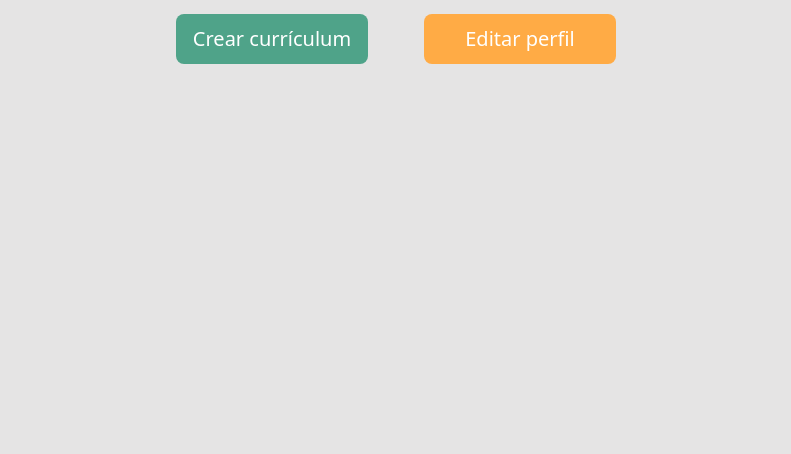
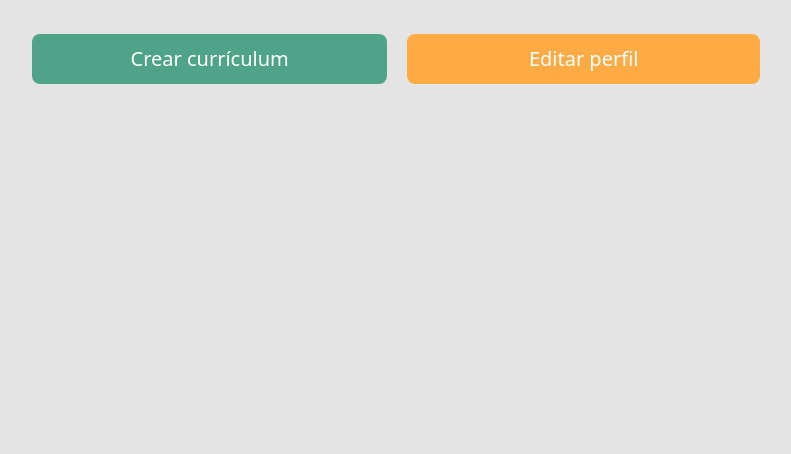
Before and after one commit to Chusneo04/ProyectoFinal-TFG, a Flask app: template src/templates/perfil.html in a window 1280 px wide. Shown: the part 202-656 px from the top of the page, without its empty margins (244-1035 px from the left). Run offline with Flask 3, Linux system fonts and the light colour scheme; the template is opened without the code that fills it, so the values that code supplies are empty.

Commit message:
Solucionados los ultimos errores de diseño en las interfaces de perfil y admin y solucionado también un error de obtención de currículums en admin

```diff
--- a/src/run.py
+++ b/src/run.py
@@ -7,4 +7,4 @@ app = create_app()
 
 
 if __name__ == "__main__":
-    app.run()
+    app.run(debug=True)
--- a/src/templates/admin.html
+++ b/src/templates/admin.html
@@ -36,7 +36,7 @@
                 {% for curriculum in usuario.curriculums %}
                 <!-- Por cada uno de los curriculums muestra la imagen de su plantilla, un boton para editarlo y un boton para eliminarlo -->
                 <div>
-                    <img src="../static/img/plantilla{{curriculum['plantilla']}}.png" alt="Plantilla {{ curriculum['plantilla'] }}" class=" w-[20rem] h-[27rem]">
+                    <img src="../static/img/plantilla{{curriculum['plantilla']}}.png" alt="Plantilla {{ curriculum['plantilla'] }}" class=" w-[20rem] h-[27rem] mt-[20px]">
                     <div class="flex w-full items-center justify-evenly mt-[10px]">
                         <a href="/editar_curriculum/{{ curriculum['id_curriculum'] }}" class="bg-[#FFAB45] w-[50px] h-[50px] flex items-center justify-center rounded-full pointer"><i class="fa-solid fa-pen-to-square text-[white]"></i></a>
 
--- a/src/templates/perfil.html
+++ b/src/templates/perfil.html
@@ -17,19 +17,19 @@
         {% endfor %}
         {% endif %}
         {% endwith %}
-        <h1 class="text-[20px] sm:text-[45px] lg:text-[45px] font-bold mt-[10px]">Bienvenido a tu perfil, {{usuario.nombre}}</h1>
+        <h1 class="text-[20px] sm:text-[45px] lg:text-[45px] font-bold mt-[10px] text-center">Bienvenido a tu perfil, {{usuario.nombre}}</h1>
 
 
 
-        <div class="w-full lg:w-[40%] flex items-center justify-evenly mt-[10px] gap-[20px]">
-            <a href="/elegir_plantilla" class="bg-[#4fa389] text-[16px] sm:text-[20px] text-[white] h-[50px] w-[8rem] sm:w-[12rem] rounded-[8px] flex items-center justify-center">Crear currículum</a>
-            <a href="/editar_perfil" class="bg-[#FFAB45] text-[16px] sm:text-[20px] text-[white] h-[50px] w-[8rem] sm:w-[12rem] rounded-[8px] flex items-center justify-center">Editar perfil</a>
-            {% if usuario.nombre == 'Administrador' %}
-            <a href="/admin" class="bg-blue-500 text-[16px] sm:text-[20px] text-[white] h-[50px] w-[8rem] sm:w-[12rem] rounded-[8px] flex items-center justify-center">Administrar</a>
+        <div class="w-full lg:w-[60%] flex items-center justify-evenly mt-[10px] gap-[20px] p-[20px]">
+            <a href="/elegir_plantilla" class="bg-[#4fa389] text-[16px] sm:text-[20px] text-[white] h-[50px] w-[8rem] sm:w-[12rem] md:w-[30rem] rounded-[8px] flex items-center text-center p-[5px] justify-center">Crear currículum</a>
+            <a href="/editar_perfil" class="bg-[#FFAB45] text-[16px] sm:text-[20px] text-[white] h-[50px] w-[8rem] sm:w-[12rem] md:w-[30rem] rounded-[8px] flex items-center text-center justify-center">Editar perfil</a>
+            {% if usuario.correo == 'infocurriculum360@gmail.com' %}
+            <a href="/admin" class="bg-blue-500 text-[16px] sm:text-[20px] text-[white] h-[50px] w-[8rem] sm:w-[12rem] md:w-[30rem] rounded-[8px] flex items-center justify-center">Administrar</a>
             {% endif %}
         </div>
         <div class="w-full flex flex-col items-center justify-center mt-[20px] lg:mt-[30px] mb-[30px]">
-            <div class="w-full grid xl:grid-cols-3 place-items-center lg:gap-y-[50px]">
+            <div class="w-full grid xl:grid-cols-3 md:grid-cols-2 place-items-center lg:gap-y-[50px]">
                 {% for curriculum in curriculums_usuario %}
 
                 <div class="mt-[10px]">
```
Also changed, not shown: src/admin.py (+8 -8 lines).
